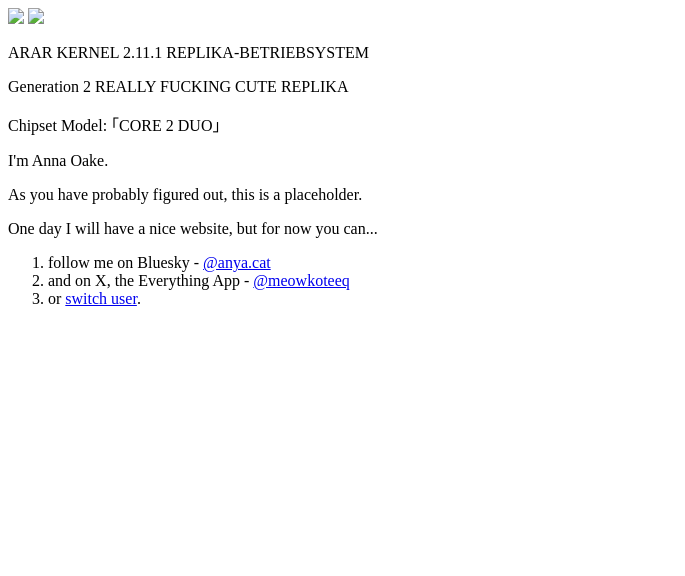
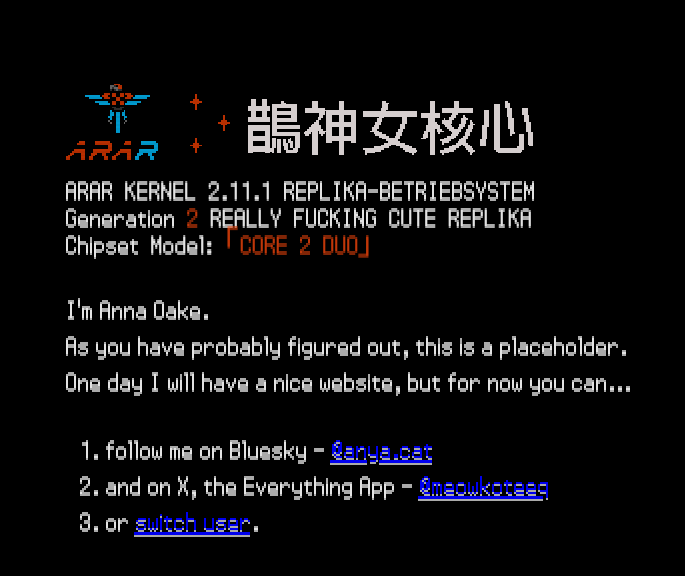
Before and after one commit to anna-oake/anna.oa.ke, a plain HTML site: page index.html in a window 1280 px wide. Shown: the whole page, without its empty margins (0-685 px from the left). Drawn offline with Linux system fonts and the light colour scheme; the site is published under a folder, as on GitHub Pages, so addresses that start at the root find nothing.

Commit message:
fix: asset paths

```diff
--- a/index.css
+++ b/index.css
@@ -5,7 +5,7 @@
 @font-face {
     font-family: "Pokémon DP Pro";
     src: local("Pokémon DP Pro"),
-        url("/assets/pokemon-dp-pro.woff2") format("woff2");
+        url("./assets/pokemon-dp-pro.woff2") format("woff2");
     font-display: swap;
 }
 
--- a/index.html
+++ b/index.html
@@ -4,14 +4,14 @@
 	<meta name="darkreader-lock">
 	<meta charset="utf-8">
 	<title>ARAR-A2111</title>
-	<link rel="stylesheet" href="/index.css">
-	<link rel="icon" href="/favicon.ico" sizes="16x16 32x32 64x64 128x128 256x256">
+	<link rel="stylesheet" href="./index.css">
+	<link rel="icon" href="./favicon.ico" sizes="16x16 32x32 64x64 128x128 256x256">
 </head>
 
 <body class="">
 	<div id="title">
-		<img class="pixel-art logo" src="/assets/ARAR_Logo.webp">
-		<img class="pixel-art logo-text" src="/assets/LSTR_eusan.png">
+		<img class="pixel-art logo" src="./assets/ARAR_Logo.webp">
+		<img class="pixel-art logo-text" src="./assets/LSTR_eusan.png">
 	</div>
 
 	<div id="specs">
```
